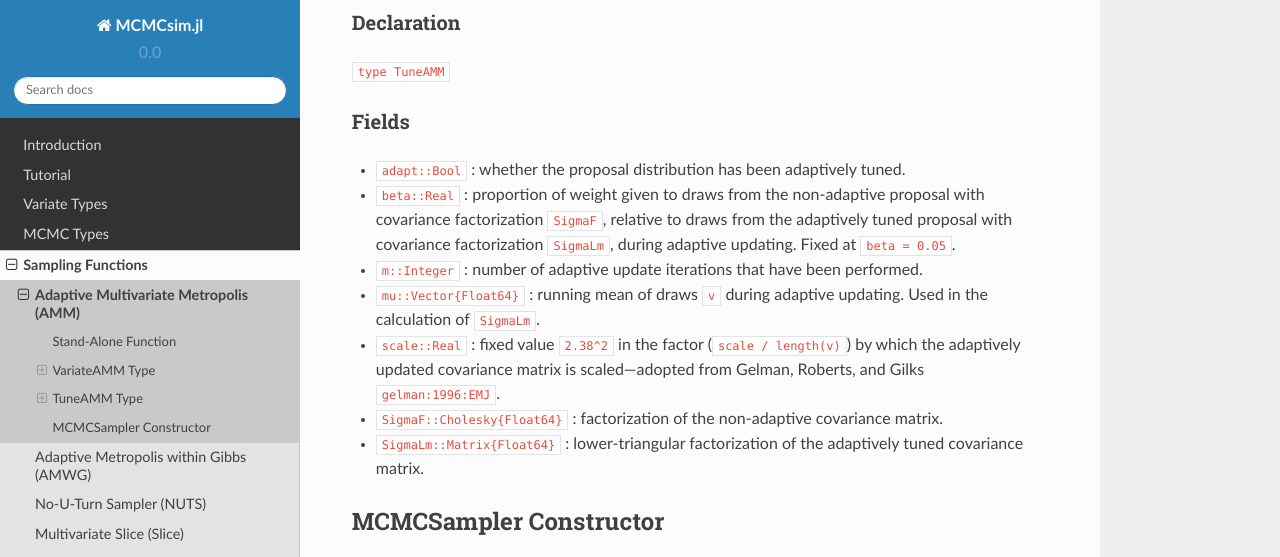
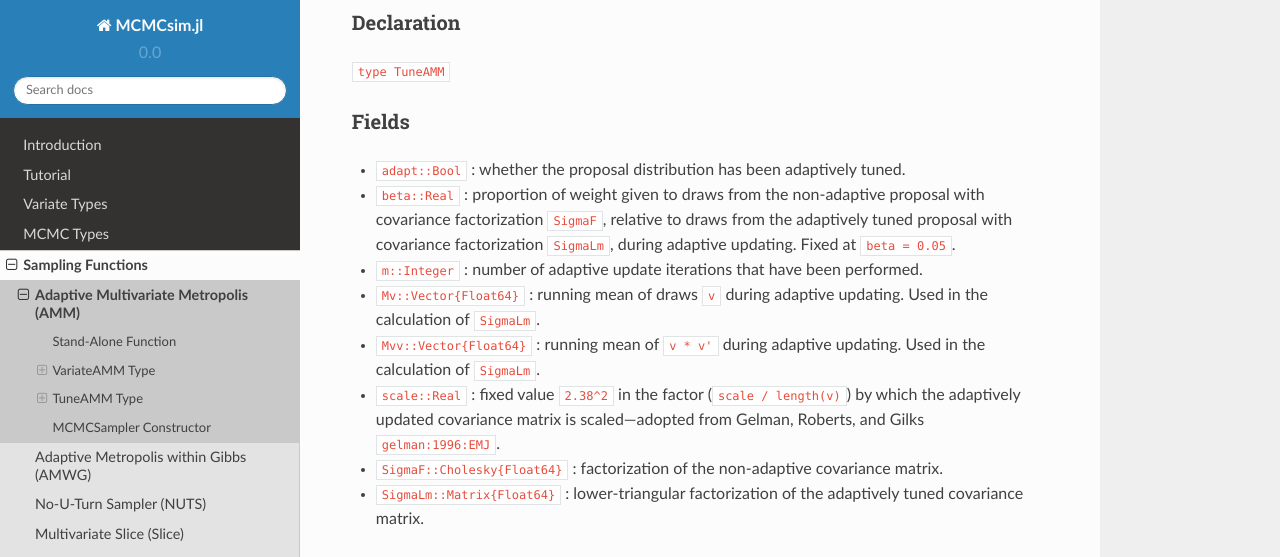
Before and after one commit to brian-j-smith/Mamba.jl, a Sphinx documentation site: the page built from doc/samplers/amm.rst, in a window 1280 px wide and 900 px high, scrolled down 938 px, cut to the strip 0-557 px from the top of the window. Built offline with Sphinx 7.4.7 and the Read the Docs theme 2.0.0, drawn with Linux system fonts in a browser that asks for light colours; formulas are drawn with MathJax 3; cross-references to code outside the pages are shown as plain code.

Commit message:
Updated to reflect code changes.

```diff
--- a/doc/samplers/amm.rst
+++ b/doc/samplers/amm.rst
@@ -78,7 +78,8 @@ Fields
 * ``adapt::Bool`` : whether the proposal distribution has been adaptively tuned.
 * ``beta::Real`` : proportion of weight given to draws from the non-adaptive proposal with covariance factorization ``SigmaF``, relative to draws from the adaptively tuned proposal with covariance factorization ``SigmaLm``, during adaptive updating.  Fixed at ``beta = 0.05``.
 * ``m::Integer`` : number of adaptive update iterations that have been performed.
-* ``mu::Vector{Float64}`` : running mean of draws ``v`` during adaptive updating.  Used in the calculation of ``SigmaLm``.
+* ``Mv::Vector{Float64}`` : running mean of draws ``v`` during adaptive updating.  Used in the calculation of ``SigmaLm``.
+* ``Mvv::Vector{Float64}`` : running mean of ``v * v'`` during adaptive updating.  Used in the calculation of ``SigmaLm``.
 * ``scale::Real`` : fixed value ``2.38^2`` in the factor (``scale / length(v)``) by which the adaptively updated covariance matrix is scaled---adopted from Gelman, Roberts, and Gilks :cite:`gelman:1996:EMJ`.
 * ``SigmaF::Cholesky{Float64}`` : factorization of the non-adaptive covariance matrix.
 * ``SigmaLm::Matrix{Float64}`` : lower-triangular factorization of the adaptively tuned covariance matrix.
```
